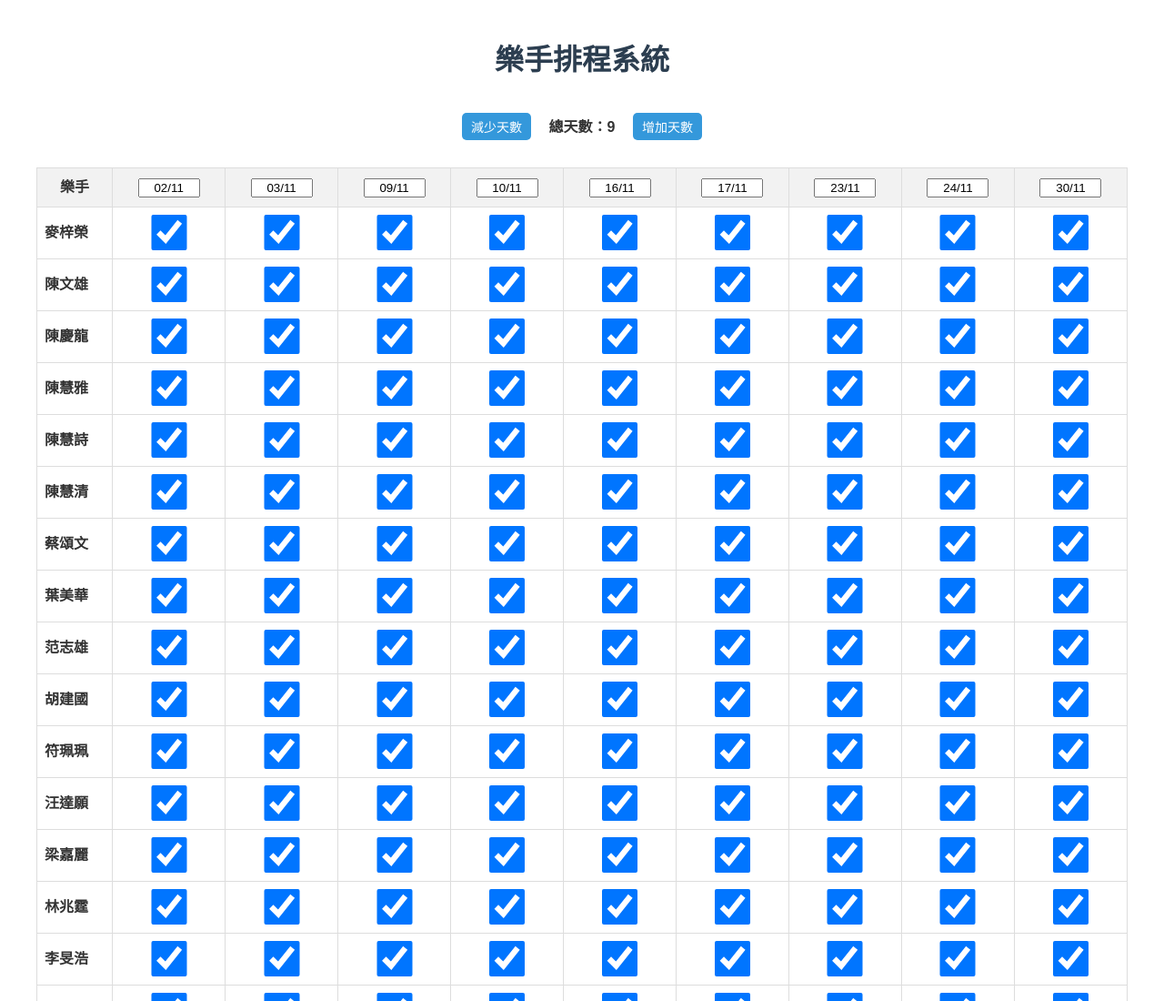
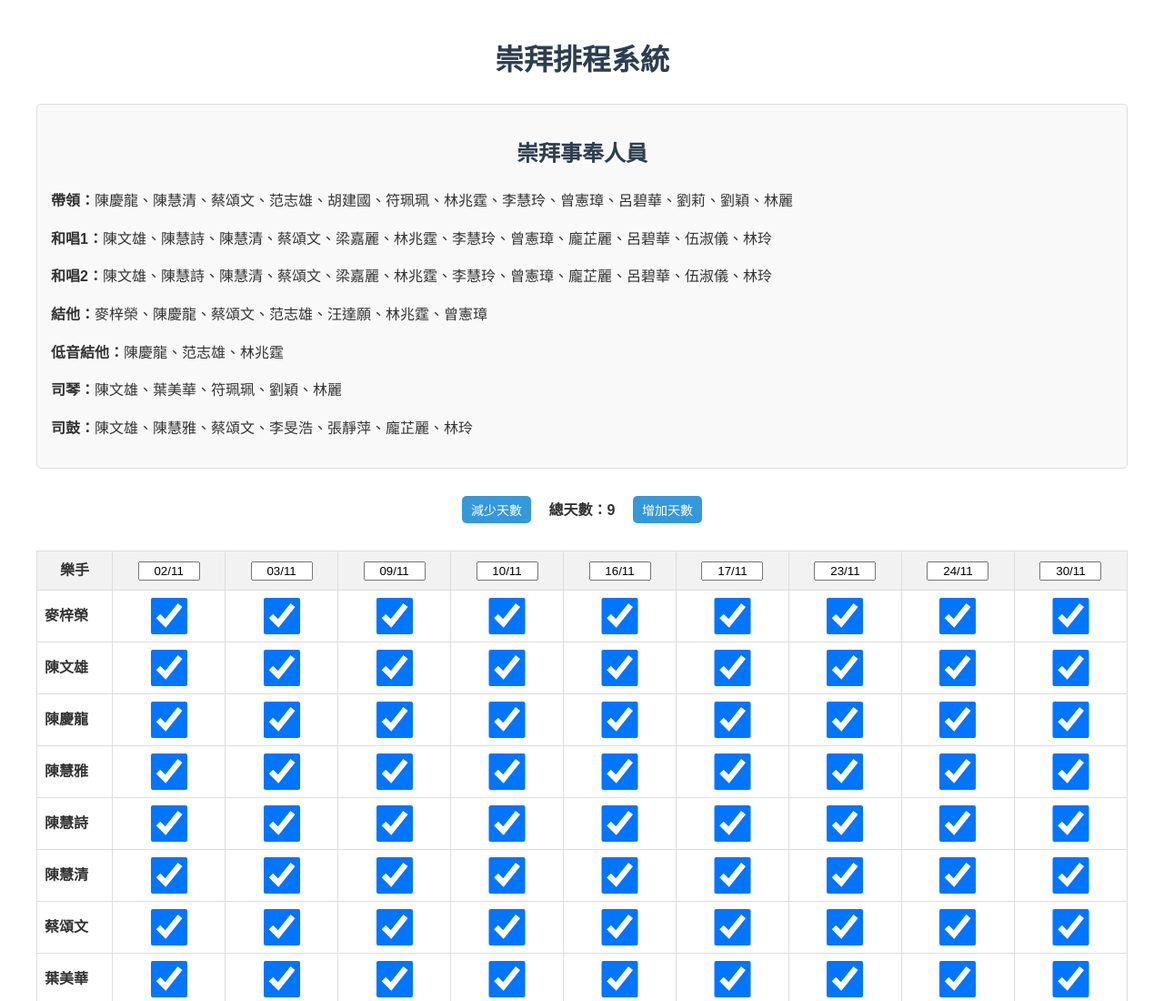
Before and after one commit to ktoy88/musicianScheduler, a plain HTML site: page index.html in a window 1280 px wide. Shown: the top 1100 px of the page at 91% size. Drawn offline with Linux system fonts and the light colour scheme.

Commit message:
add man list

```diff
--- a/index.html
+++ b/index.html
@@ -3,7 +3,7 @@
 <head>
     <meta charset="UTF-8">
     <meta name="viewport" content="width=device-width, initial-scale=1.0">
-    <title>樂手排程系統</title>
+    <title>崇拜排程系統</title>
     <style>
         body {
             font-family: Arial, sans-serif;
@@ -13,7 +13,7 @@
             margin: 0 auto;
             padding: 20px;
         }
-        h1 {
+        h1, h2 {
             text-align: center;
             color: #2c3e50;
         }
@@ -91,10 +91,18 @@
             text-align: center;
             margin-bottom: 20px;
         }
+        #skillList {
+            margin-bottom: 20px;
+            background-color: #f9f9f9;
+            padding: 15px;
+            border-radius: 5px;
+            border: 1px solid #ddd;
+        }
     </style>
 </head>
 <body>
-    <h1>樂手排程系統</h1>
+    <h1>崇拜排程系統</h1>
+    <div id="skillList"></div>
     <div id="controls">
         <button onclick="changeDayCount(-1)">減少天數</button>
         <span id="dayCount"></span>
@@ -135,6 +143,19 @@
       "林麗": {"skills": "1000010"},
       "林玲": {"skills": "0110001"},
     };
+
+    function createSkillList() {
+        const skillListDiv = document.getElementById('skillList');
+        let html = '<h2>崇拜事奉人員</h2>';
+
+        for (let i = 0; i < skillSet.length; i++) {
+            const skill = skillSet[i];
+            const musicians = Object.keys(musiciansData).filter(name => musiciansData[name].skills[i] === '1');
+            html += `<p><strong>${skill}：</strong>${musicians.join('、')}</p>`;
+        }
+
+        skillListDiv.innerHTML = html;
+    }
 
     function getNextMonthWeekends() {
         const today = new Date();
@@ -207,21 +228,17 @@
       const schedule = Array(totalDays).fill().map(() => ({}));
       const attendanceCount = Object.fromEntries(Object.keys(musiciansData).map(m => [m, 0]));
 
-      // 計算每個技能的可用人數
       const skillAvailability = skillSet.map((skill, index) => ({
         skill,
         count: Object.values(musiciansData).filter(m => m.skills[index] === '1').length
       }));
 
-      // 按照可用人數從少到多排序技能
       skillAvailability.sort((a, b) => a.count - b.count);
 
-      // 計算每個樂手的技能數量
       for (const [name, data] of Object.entries(musiciansData)) {
         data.skillCount = data.skills.split('').filter(s => s === '1').length;
       }
 
-      // 初始排程
       for (let day = 0; day < totalDays; day++) {
         for (const { skill } of skillAvailability) {
           const skillIndex = skillSet.indexOf(skill);
@@ -232,7 +249,6 @@
           );
 
           if (availableMusicians.length > 0) {
-            // 優先選擇技能數量較少的樂手，如果技能數量相同，則選擇出席次數最少的樂手
             const selectedMusician = availableMusicians.reduce((a, b) => {
               if (musiciansData[a].skillCount !== musiciansData[b].skillCount) {
                 return musiciansData[a].skillCount < musiciansData[b].skillCount ? a : b;
@@ -246,7 +262,6 @@
         }
       }
 
-      // 優化排程
       const maxIterations = 1000;
       for (let iteration = 0; iteration < maxIterations; iteration++) {
         let changed = false;
@@ -305,6 +320,7 @@
       resultDiv.innerHTML = resultHtml;
     }
 
+    createSkillList();
     initializeTotalDays();
     </script>
 </body>
```
